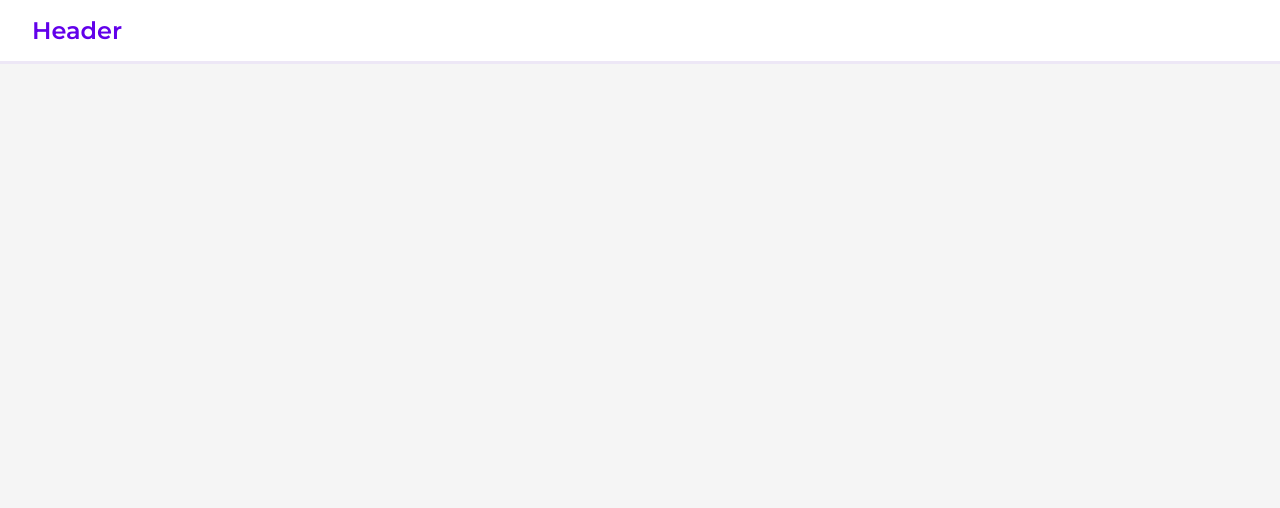
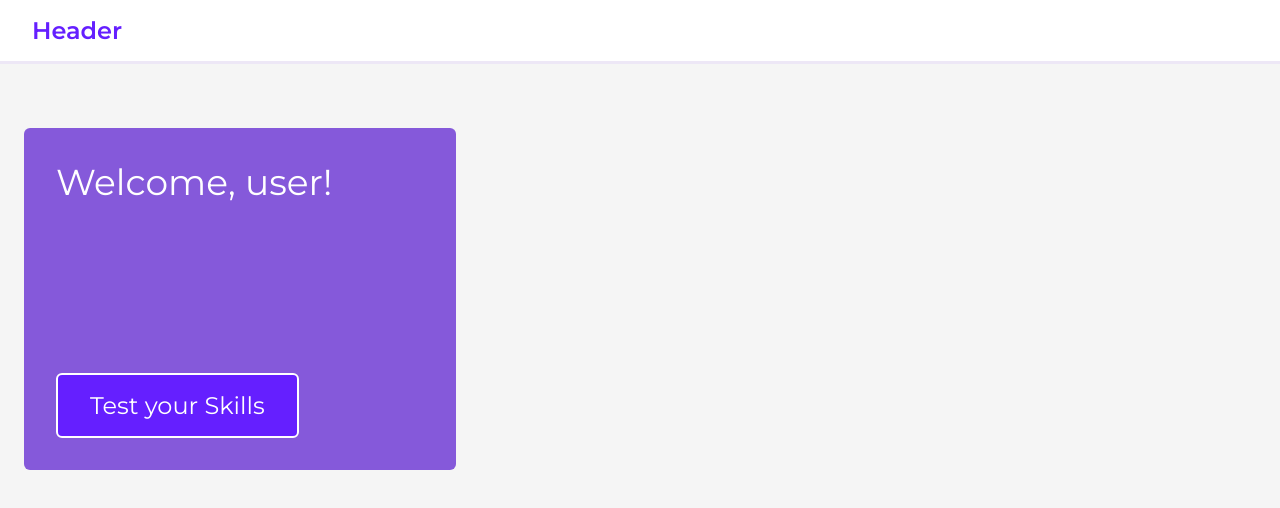
Before and after one commit to erinfm/language-app-react, a React (Create React App) app: page / in a window 1280 px wide. Shown: the top 508 px of the page. Built offline with nearby package versions, Linux system fonts and the light colour scheme.

Commit message:
added Welcome component

```diff
--- a/src/App.js
+++ b/src/App.js
@@ -1,11 +1,13 @@
 import React from "react";
 import Header from "./components/Header";
+import MainContainer from "./components/MainContainer";
 import "./App.css";
 
 function App() {
   return (
     <div className="App">
       <Header />
+      <MainContainer />
     </div>
   );
 }
--- a/src/components/Header.js
+++ b/src/components/Header.js
@@ -15,7 +15,7 @@ function Header() {
   const Title = styled.h1`
     font-size: 1.5rem;
     font-weight: 600;
-    color: #6200ea;
+    color: #651fff;
     cursor: pointer;
   `;
 
--- /dev/null
+++ b/src/components/MainContainer.js
@@ -0,0 +1,30 @@
+import React from "react";
+import Welcome from "./Welcome";
+import styled from "styled-components/macro";
+
+function MainContainer() {
+  const Container = styled.div`
+    margin: 4rem 1.5rem;
+    display: grid;
+    grid-gap: 2rem;
+    height: 80vh;
+    width: 100vh;
+    grid-template-columns: 25% 25% 25% 25%;
+    grid-template-row: 25% 25% 25% 25%;
+    grid-template-areas:
+      "welcome welcome . ."
+      "welcome welcome . ."
+      ". . . ."
+      ". . . .";
+  `;
+
+  return (
+    <>
+      <Container>
+        <Welcome />
+      </Container>
+    </>
+  );
+}
+
+export default MainContainer;
--- /dev/null
+++ b/src/components/Welcome.js
@@ -0,0 +1,47 @@
+import React from "react";
+import styled from "styled-components/macro";
+
+function Welcome() {
+  const WelcomeContainer = styled.div`
+    padding: 2rem 2rem;
+    background: #8559da;
+    border-radius: 6px;
+    grid-area: welcome;
+    position: relative;
+  `;
+
+  const Title = styled.h1`
+    font-size: 2.25rem;
+    font-weight: 400;
+    color: #fff;
+  `;
+
+  const Button = styled.button`
+    background: #651fff;
+    border: 2px solid #fff;
+    border-radius: 6px;
+    color: #fff;
+    cursor: pointer;
+    font-size: 1.5rem;
+    padding: 1rem 2rem;
+    position: absolute;
+    bottom: 2rem;
+    left: 2rem;
+    transition: background 0.5s ease;
+
+    &:hover {
+      background: #5c1de5;
+    }
+  `;
+
+  return (
+    <>
+      <WelcomeContainer>
+        <Title>Welcome, user!</Title>
+        <Button>Test your Skills</Button>
+      </WelcomeContainer>
+    </>
+  );
+}
+
+export default Welcome;
--- a/src/index.css
+++ b/src/index.css
@@ -16,3 +16,9 @@ code {
   font-family: source-code-pro, Menlo, Monaco, Consolas, "Courier New",
     monospace;
 }
+
+button {
+  font-family: "Montserrat", -apple-system, BlinkMacSystemFont, "Segoe UI",
+    "Roboto", "Oxygen", "Ubuntu", "Cantarell", "Fira Sans", "Droid Sans",
+    "Helvetica Neue", sans-serif;
+}
```
